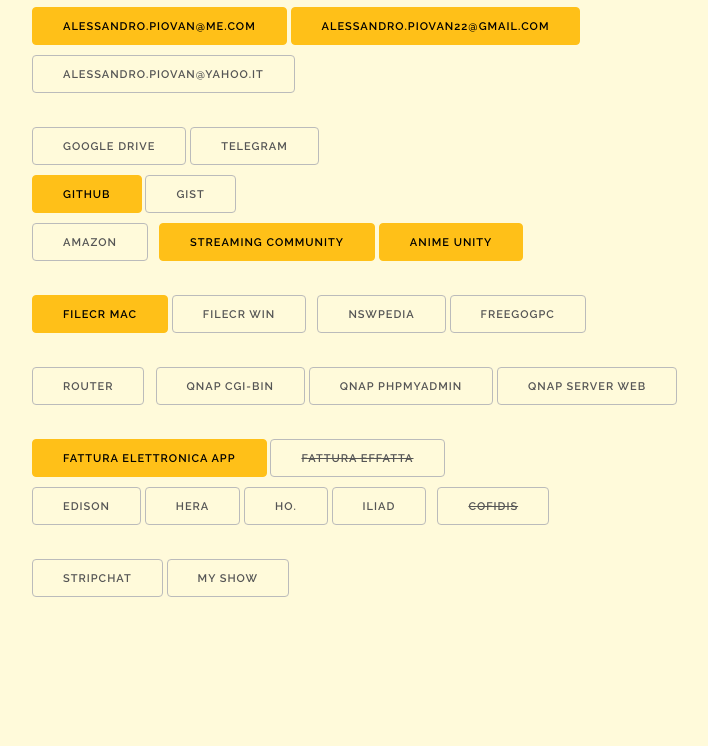
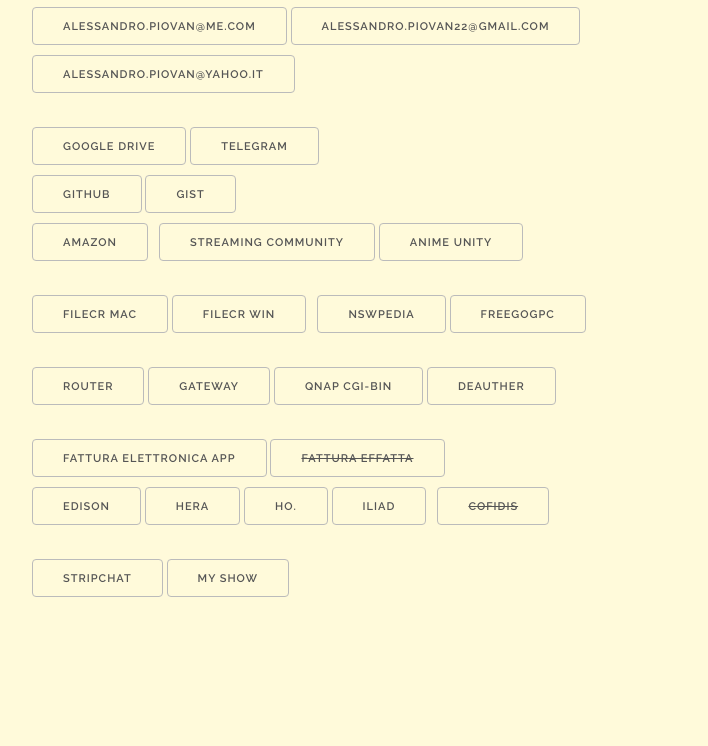
Before and after one commit to graficaindipendente/links, a plain HTML site: page index.html in a window 1280 px wide. Shown: the part 276-1022 px from the top of the page, without its empty margins (128-836 px from the left). Drawn offline with Linux system fonts and the light colour scheme.

Commit message:
Update index.html

```diff
--- a/index.html
+++ b/index.html
@@ -19,9 +19,10 @@
 
 
  <br>
+<a class="button" href="https://chatgpt.com/">chatgpt</a> |
 <a class="button" href="https://prestampAle.github.io/links/compendium/">link compendium</a><br>
-<a class="button button-link" href="https://www.icloud.com/mail">alessandro.piovan@me.com</a>
-<a class="button button-link" href="https://mail.google.com/mail/u/0/#inbox">alessandro.piovan22@gmail.com</a><br>
+<a class="button" href="https://www.icloud.com/mail">alessandro.piovan@me.com</a>
+<a class="button" href="https://mail.google.com/mail/u/0/#inbox">alessandro.piovan22@gmail.com</a><br>
 
   <a class="button" href="https://mail.yahoo.com/">alessandro.piovan@yahoo.it</a>
   <br>  <br>
@@ -30,28 +31,28 @@
 
 
 
-<a class="button button-link" href="https://github.com/graficaindipendente">github</a>
+<a class="button" href="https://github.com/graficaindipendente">github</a>
 
 <a class="button" href="https://gist.github.com/graficaindipendente">gist</a>
   <br>
 <a class="button" href="https://www.amazon.it/">Amazon</a>
 |
-<a class="button button-link" href="https://www.google.it/search?q=streaming+community">streaming community</a>
-<a class="button button-link" href="https://www.animeunity.to/user/Gonzo/animelist">Anime Unity</a>
+<a class="button" href="https://www.google.it/search?q=streaming+community">streaming community</a>
+<a class="button" href="https://www.animeunity.to/user/Gonzo/animelist">Anime Unity</a>
 <br><br>
 
-  <a class="button button-link" href="https://filecr.com/macos/">filecr mac</a>
+  <a class="button" href="https://filecr.com/macos/">filecr mac</a>
   <a class="button" href="https://filecr.com/ms-windows/">filecr win</a> |
     <a class="button" href="https://nswpedia.com/download/mig-switch-game-collection-37540">nswpedia</a>
   <a class="button" href="https://freegogpcgames.com/">freegogpc</a>
 <br><br>
-<a class="button" href="http://192.168.1.1">Router</a> |
+<a class="button" href="http://192.168.1.1">Router</a>
+  <a class="button" href="http://192.168.1.100">Gateway</a>
 <a class="button" href="http://192.168.1.139:8080">Qnap cgi-bin</a>
- <a class="button" href="http://192.168.1.139/phpMyAdmin/">Qnap phpMyAdmin</a>
-  <a class="button" href="http://192.168.1.139">Qnap Server Web</a>
+    <a class="button" href="http://192.168.4.1">deauther</a>
 <br><br>
 
-   <a class="button button-link" href="https://app.fatturaelettronica.pa.it/">fattura elettronica app</a>
+   <a class="button" href="https://app.fatturaelettronica.pa.it/">fattura elettronica app</a>
   <a class="button" href="https://fattura.effatta.it/account/login?ReturnUrl=%2fwebform%2fFattura"> <del>fattura effatta</del> </a> <br>
 <a class="button" href="xxx">edison</a>
 
```
